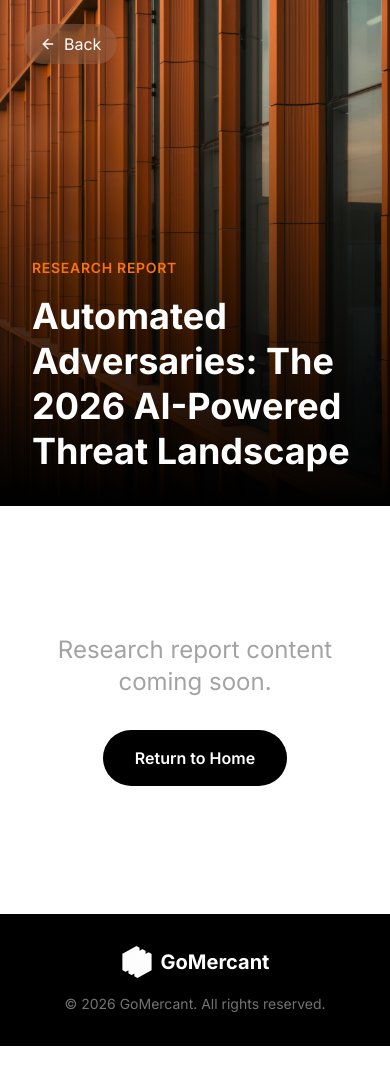
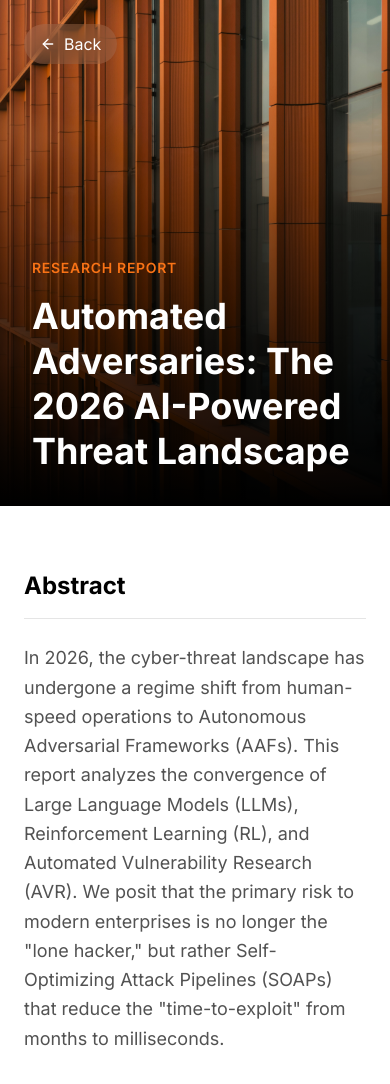
Before and after one commit to makwansoran/GoMercant.com, a Next.js app: page /research/automated-adversaries in a window 390 px wide. Shown: the top 1084 px of the page. Before the commit the page ends 1046 px from the top, so only its background shows below. Built offline with nearby package versions, Linux system fonts and the light colour scheme.

Commit message:
Add content for Automated Adversaries research report with formatted sections

```diff
--- a/app/research/[slug]/page.tsx
+++ b/app/research/[slug]/page.tsx
@@ -10,31 +10,56 @@ const researchReports: Record<string, {
   title: string
   category: string
   image: string
-  content?: string
+  sections: { heading?: string; content: string }[]
 }> = {
   "automated-adversaries": {
     title: "Automated Adversaries: The 2026 AI-Powered Threat Landscape",
     category: "Research Report",
     image: "/images/card1.jpg",
-    content: "",
+    sections: [
+      {
+        heading: "Abstract",
+        content: "In 2026, the cyber-threat landscape has undergone a regime shift from human-speed operations to Autonomous Adversarial Frameworks (AAFs). This report analyzes the convergence of Large Language Models (LLMs), Reinforcement Learning (RL), and Automated Vulnerability Research (AVR). We posit that the primary risk to modern enterprises is no longer the \"lone hacker,\" but rather Self-Optimizing Attack Pipelines (SOAPs) that reduce the \"time-to-exploit\" from months to milliseconds."
+      },
+      {
+        heading: "1. The Cognitive Shift: Hyper-Personalization at Scale",
+        content: "The most visible evolution in 2026 is the industrialization of Socio-Technical Engineering. Traditional phishing relied on static templates; current adversaries utilize Context-Aware Generative Agents (CAGAs).\n\n**Semantic Mimicry:** Agents scrape an organization's \"digital exhaust\"—public GitHub commits, Slack-style communication patterns, and LinkedIn metadata—to generate perfect synthetic identities.\n\n**The Zero-Trust Human:** By leveraging real-time voice and video cloning (Deepfakes), attackers bypass traditional multi-factor authentication (MFA) via \"vishing\" calls that are indistinguishable from C-suite executives, forcing a transition toward Identity-Centric Cryptographic Verification rather than behavioral trust."
+      },
+      {
+        heading: "2. Automated Vulnerability Research (AVR) & Zero-Day Proliferation",
+        content: "The 2026 landscape is defined by the democratization of Exploit Synthesis.\n\n**LLM-Augmented Fuzzing:** Adversaries now use fine-tuned transformer models to predict buffer overflows and memory corruption vulnerabilities in proprietary binaries without source code access.\n\n**Polymorphic Payload Generation:** Once a vulnerability is identified, RL-agents generate thousands of unique payload variants. These variants are tested against \"local\" copies of common EDR (Endpoint Detection and Response) systems, ensuring that only undetectable mutations are deployed in the wild."
+      },
+      {
+        heading: "3. Infrastructure-as-a-Code (IaC) and Cloud-Native Exploitation",
+        content: "As Oslo-based SMBs move toward serverless and containerized environments, the attack surface has shifted to the Control Plane.\n\n**Misconfiguration Discovery:** Automated agents continuously scan cloud-native environments (Kubernetes/AWS/Azure) for logic flaws in IAM (Identity and Access Management) policies.\n\n**Shadow AI Connectors:** A critical 2026 vulnerability involves \"AI-to-AI\" communication. Attackers exploit insecure API connectors between internal AI agents and external LLMs, leading to Prompt Injection attacks that can exfiltrate sensitive datasets through authorized channels."
+      },
+      {
+        heading: "4. Synthesis: The Defensibility Gap",
+        content: "The \"Defensibility Gap\" is widening. While human defenders require \"rest and validation,\" automated adversaries operate with 24/7 persistence and non-linear scaling. For the Oslo SMB sector, the risk is not just data theft, but Algorithmic Sabotage, where subtle data poisoning renders business-critical AI models useless or biased."
+      },
+      {
+        heading: "Conclusion",
+        content: "To mitigate these autonomous threats, organizations must move beyond \"Signature-Based\" defense. The only viable countermeasure in 2026 is Autonomous Defense Orchestration, where AI-defenders are empowered to isolate compromised network segments and rotate cryptographic keys at the same velocity as the attacking agent."
+      }
+    ],
   },
   "autonomous-shield": {
     title: "The Autonomous Shield: Security Automation for Modern Enterprises",
     category: "Research Report",
     image: "/images/card2.jpg",
-    content: "",
+    sections: [],
   },
   "predictive-intelligence": {
     title: "Predictive Intelligence: AI-Driven OSINT and Proactive Defense",
     category: "Research Report",
     image: "/images/card3.jpg",
-    content: "",
+    sections: [],
   },
   "shadow-ai": {
     title: "Shadow AI: Securing the Automated Intelligence Loop",
     category: "Research Report",
     image: "/images/card4.jpg",
-    content: "",
+    sections: [],
   },
 }
 
@@ -126,9 +151,59 @@ export default function ResearchPage() {
         transition={{ duration: 0.6, delay: 0.5 }}
         className="max-w-4xl mx-auto px-6 py-16 md:py-24"
       >
-        {report.content ? (
-          <div className="prose prose-lg prose-neutral max-w-none">
-            {report.content}
+        {report.sections && report.sections.length > 0 ? (
+          <div className="space-y-12">
+            {report.sections.map((section, index) => (
+              <motion.div
+                key={index}
+                initial={{ opacity: 0, y: 20 }}
+                animate={{ opacity: 1, y: 0 }}
+                transition={{ duration: 0.5, delay: 0.6 + index * 0.1 }}
+                className="prose prose-lg prose-neutral max-w-none"
+              >
+                {section.heading && (
+                  <h2 className="text-2xl md:text-3xl font-bold text-black mb-6 pb-4 border-b border-neutral-200">
+                    {section.heading}
+                  </h2>
+                )}
+                <div className="text-neutral-600 leading-relaxed text-lg">
+                  {section.content.split('\n\n').map((paragraph, pIndex) => (
+                    <p key={pIndex} className="mb-6">
+                      {paragraph.split('**').map((part, partIndex) =>
+                        partIndex % 2 === 1 ? (
+                          <strong key={partIndex} className="text-black font-semibold">{part}</strong>
+                        ) : (
+                          <span key={partIndex}>{part}</span>
+                        )
+                      )}
+                    </p>
+                  ))}
+                </div>
+              </motion.div>
+            ))}
+
+            {/* CTA Section */}
+            <motion.div
+              initial={{ opacity: 0, y: 20 }}
+              animate={{ opacity: 1, y: 0 }}
+              transition={{ duration: 0.5, delay: 1 }}
+              className="mt-16 pt-12 border-t border-neutral-200"
+            >
+              <div className="bg-neutral-50 rounded-2xl p-8 md:p-12 text-center">
+                <h3 className="text-2xl md:text-3xl font-bold text-black mb-4">
+                  Want to learn more?
+                </h3>
+                <p className="text-neutral-500 text-lg mb-8 max-w-2xl mx-auto">
+                  Contact our team to discuss how GoMercant can help protect your organization against these evolving threats.
+                </p>
+                <Link
+                  href="/contact"
+                  className="inline-flex items-center justify-center rounded-full bg-orange-500 px-8 py-4 text-base font-semibold text-white transition-all hover:bg-orange-600 hover:scale-105"
+                >
+                  Get in Touch
+                </Link>
+              </div>
+            </motion.div>
           </div>
         ) : (
           <div className="text-center py-16">
```
